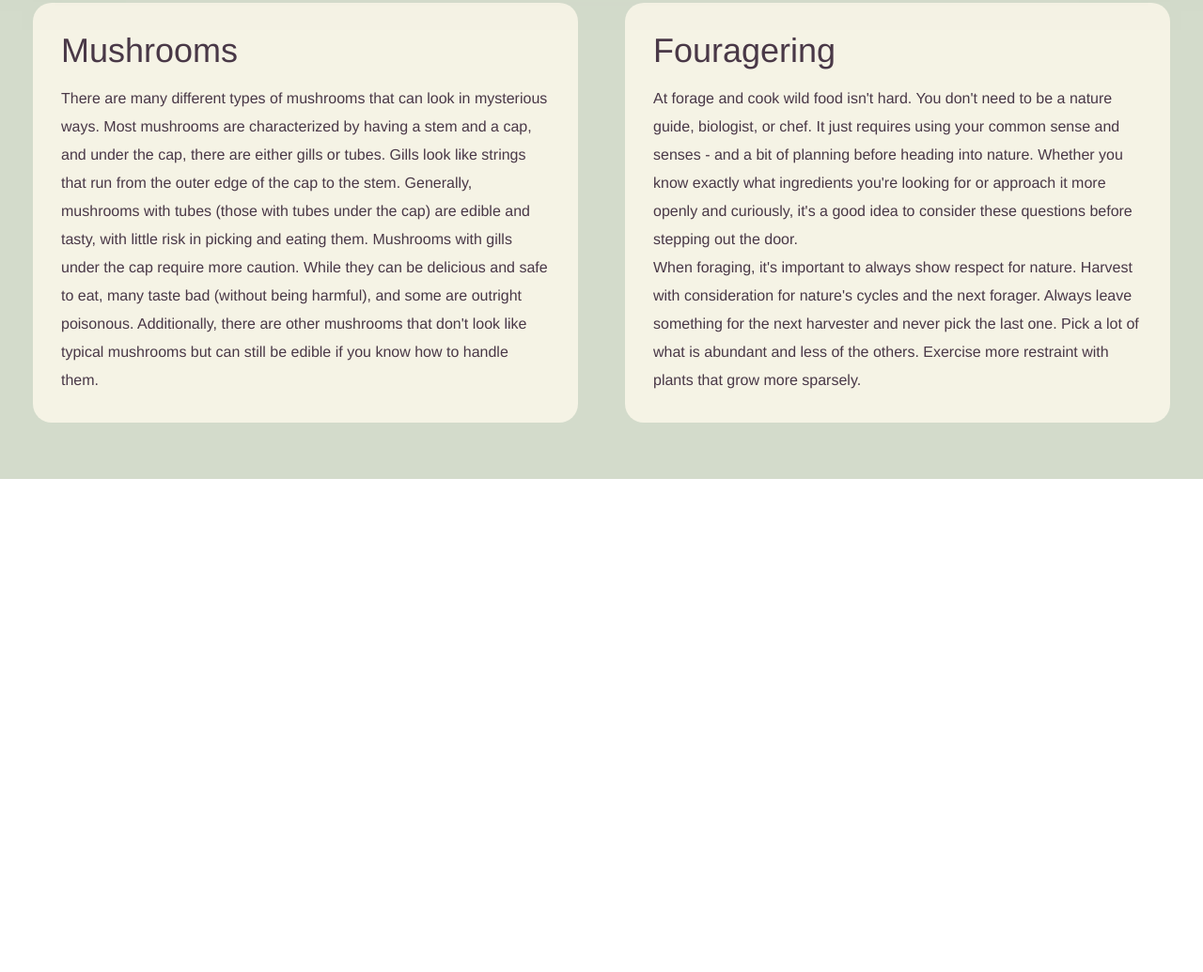
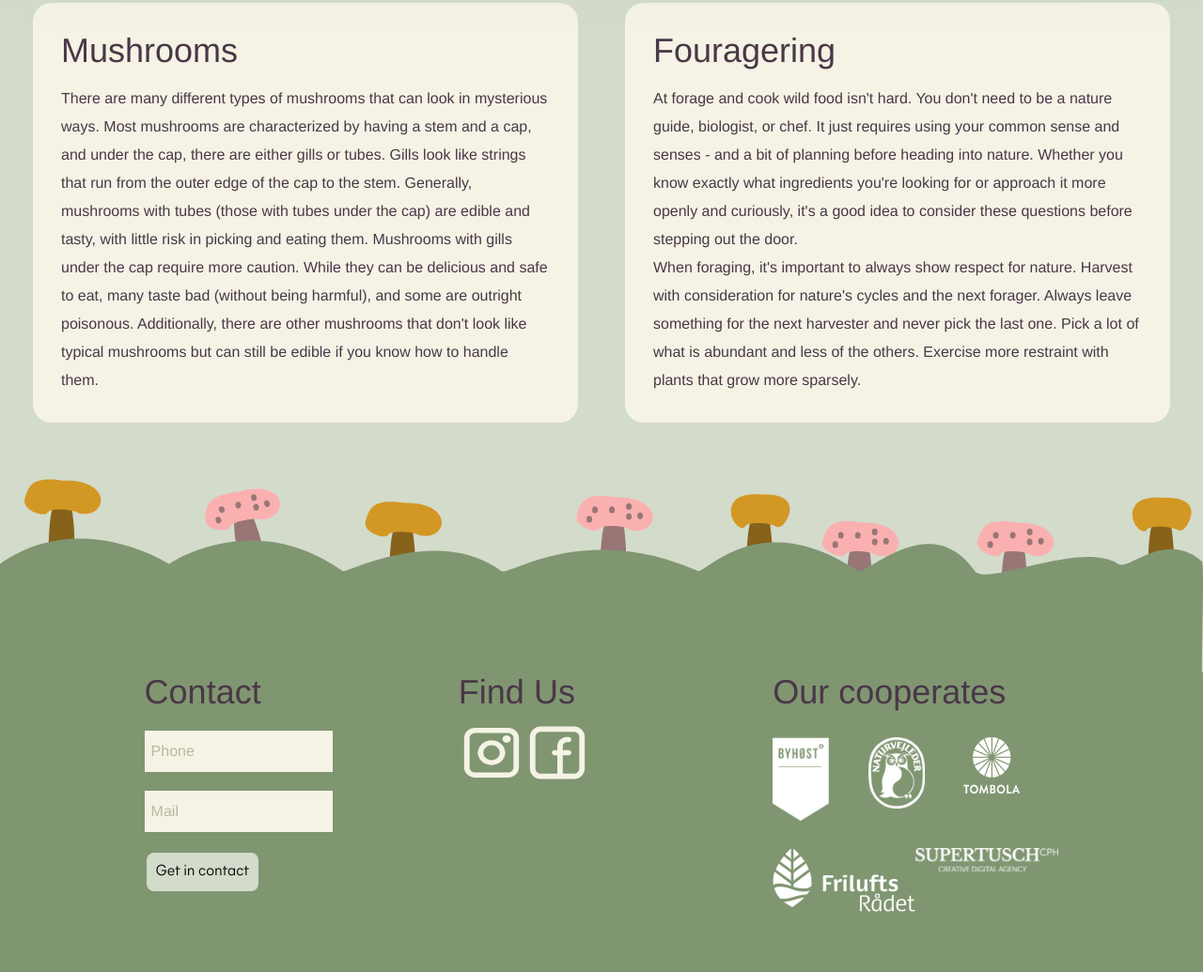
Before and after one commit to sohe0002/Vildmad, a plain HTML site: page index.html in a window 1280 px wide. Shown: the part 857-1892 px from the top of the page at 94% size. Before the commit the page ends 1367 px from the top, so only its background shows below. Drawn offline with Linux system fonts and the light colour scheme.

Commit message:
footer på forside

```diff
--- a/index.css
+++ b/index.css
@@ -14,6 +14,86 @@ header {
   background-color: var(--baggrund);
 }
 
+footer h2 {
+  color: var(--farve3);
+}
+
+footer {
+  background-color: var(--farve7);
+}
+
+.footer_grid_1_1_1 {
+  background-color: var(--farve1);
+  padding: 0 20px 50px 40px;
+}
+
+.footer_pictures {
+  display: grid;
+  grid-template-columns: 1fr 1fr 1fr;
+}
+
+.footer_pictures2 {
+  display: grid;
+  grid-template-columns: 1fr 1fr;
+}
+.cooperates {
+  display: grid;
+  grid-template-rows: 1fr 2fr;
+  gap: 20px;
+}
+
+.footer_pictures img {
+  width: 60px;
+}
+
+.tombola {
+  height: 60px;
+}
+
+.find img {
+  width: 70px;
+}
+
+.find_grid {
+  display: flex;
+  flex-direction: start;
+  padding-top: 10px;
+}
+
+.find {
+  padding-bottom: 50px;
+}
+
+.phone {
+  background-color: var(--baggrund);
+  width: 200px;
+  margin-bottom: 20px;
+  padding: 7px;
+  margin-top: 20px;
+}
+
+p.phone,
+p.mail {
+  color: var(--farve6);
+}
+
+.mail {
+  background-color: var(--baggrund);
+  width: 200px;
+  margin-bottom: 20px;
+  padding: 7px;
+}
+
+.knap2 {
+  background-color: var(--farve7);
+  border: 2px solid var(--farve1);
+  border-radius: 10px;
+  padding: 10px;
+  margin-bottom: 20px;
+  font-size: 16px;
+  font-family: "mire1";
+}
+
 .knap {
   background-color: var(--farve7);
   border: 2px solid var(--farve1);
@@ -25,6 +105,7 @@ header {
   left: 50%;
   transform: translate(-50%, 120%);
   text-align: center;
+  font-family: "mire1";
 }
 
 .forside_h1 {
@@ -45,6 +126,7 @@ header {
   transform: translate(-50%, -105%);
   text-align: center;
   font-size: 27px;
+  font-family: "mire1";
 }
 
 .tekster_grid_1_1 {
@@ -84,6 +166,13 @@ p {
   .mobile-image {
     display: none; /* Skjul mobilbilledet */
   }
+
+  .footer_grid_1_1_1 {
+    display: grid;
+    grid-template-columns: 1fr 1fr 1fr;
+    padding: 0% 12% 5% 12%;
+    gap: 30px;
+  }
 }
 
 .forside_billede {
@@ -98,4 +187,9 @@ p {
   .laptop-image {
     display: none; /* Skjul laptopbilledet */
   }
+
+  .footer_grid_1_1_1 {
+    display: grid;
+    grid-template-rows: 1fr 0.5fr 1fr;
+  }
 }
--- a/index.html
+++ b/index.html
@@ -63,7 +63,40 @@
 
 
 
-  <footer></footer>
+  <footer>
+    <img src="billeder/footer.svg" alt="picture of footer">
+
+    <div class="footer_grid_1_1_1">
+      <div>
+        <h2>Contact</h2>
+        <p class="phone">Phone</p>
+        <p class="mail">Mail</p>
+        <button class="knap2">Get in contact</button>
+      </div>
+      <div class="find">
+        <h2>Find Us</h2>
+        <div class="find_grid">
+          <img src="billeder/Instagram.svg" alt="instagram logo">
+          <img src="billeder/Facebook.svg" alt="facebook logo">
+        </div>
+      </div>
+      <div class="cooperates">
+        <h2>Our cooperates</h2>
+        <div class="footer_pictures">
+          <a href="https://outdooradventure.dk/blog/sanketur"><img src="billeder/byhost.webp" alt="byhost-logo"></a>
+          <a href="https://naturvejledningdanmark.dk/"><img src="billeder/naturvejleder.webp"
+              alt="naturvejleder-logo"></a>
+          <a href="https://tombolacph.dk/"><img src="billeder/tombola.webp" alt="tombola-logo" class="tombola"></a>
+        </div>
+        <div class="footer_pictures2">
+
+          <a href="https://friluftsraadet.dk/"><img src="billeder/friluftsradet.webp" alt="friluftsradet-logo"></a>
+          <a href="https://supertusch.dk/"><img src="billeder/supertusch.webp" alt="supertusch-logo"></a>
+
+        </div>
+      </div>
+    </div>
+  </footer>
 </body>
 
 </html>
```
Also changed, not shown: billeder/Facebook.svg (added), billeder/Instagram.svg (added), billeder/byhost.webp (added), billeder/footer.svg (added), billeder/friluftsradet.webp (added), billeder/naturvejleder.webp (added), billeder/supertusch.webp (added), billeder/tombola.webp (added).
